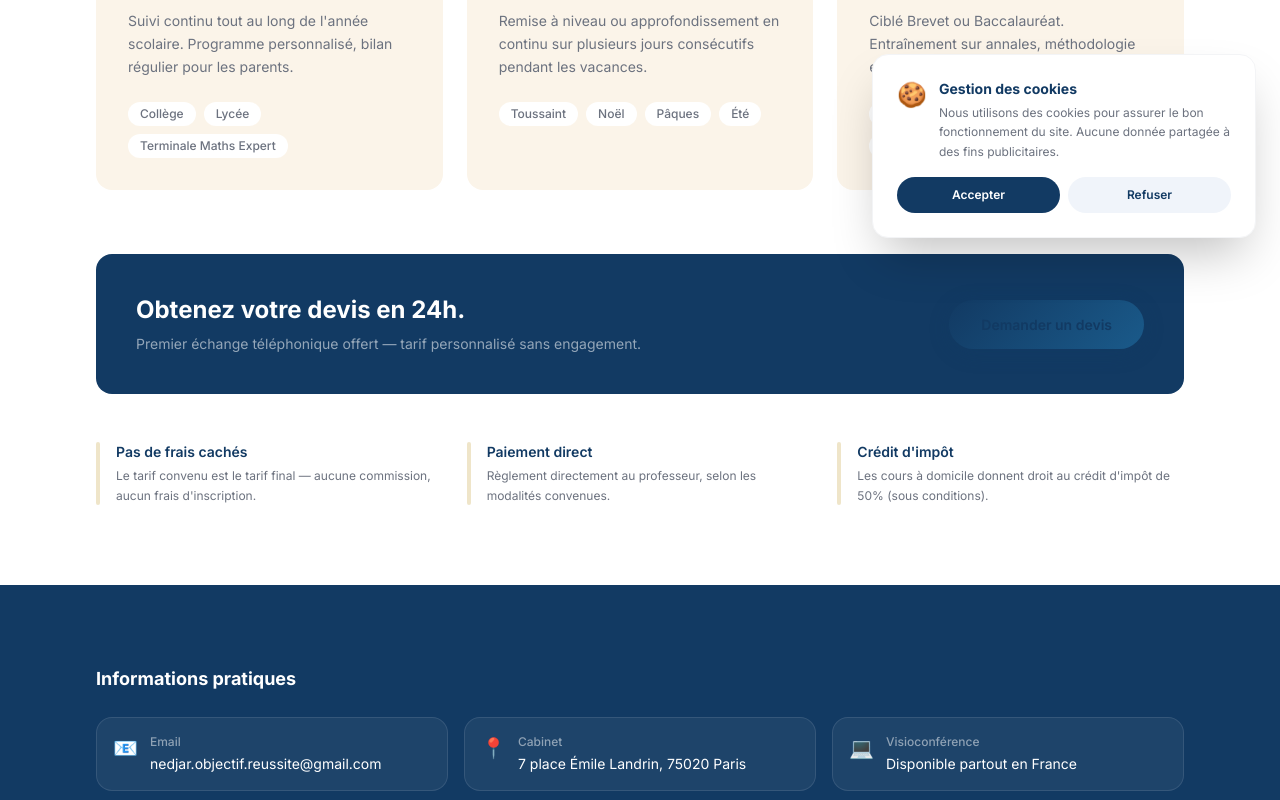
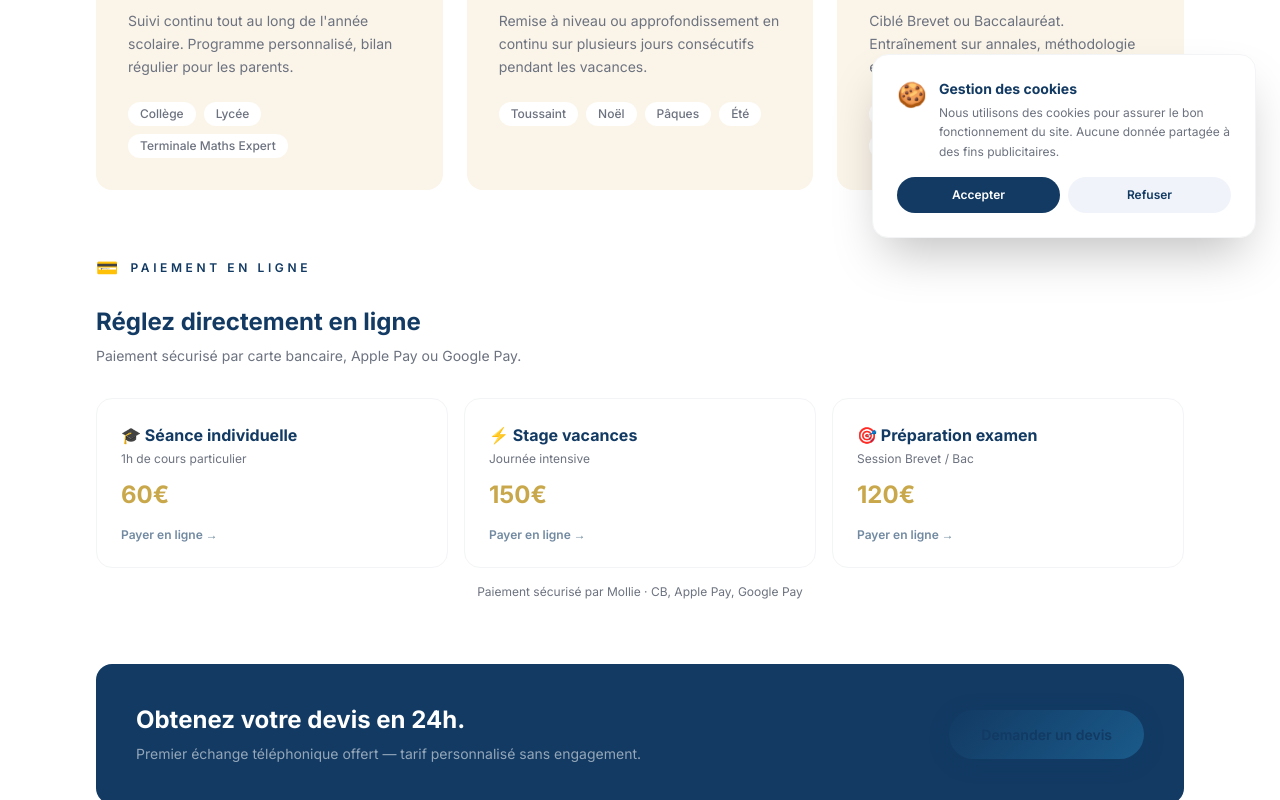
Before and after one commit to aedenmathias5-beep/Ahmed-Ned, a Next.js app: page /tarifs in a window 1280 px wide. Shown: the part 538-1338 px from the top of the page. Built offline with nearby package versions, Linux system fonts and the light colour scheme; no server answers; a web font is replaced by a local one.

Commit message:
Intégration Mollie — paiement en ligne (CB, Apple Pay, Google Pay)

```diff
--- /dev/null
+++ b/app/api/payment/route.ts
@@ -0,0 +1,29 @@
+import { createMollieClient } from '@mollie/api-client'
+import { NextRequest, NextResponse } from 'next/server'
+
+const mollie = createMollieClient({ apiKey: process.env.MOLLIE_API_KEY! })
+
+export async function POST(req: NextRequest) {
+  try {
+    const { amount, description } = await req.json()
+
+    if (!amount || !description) {
+      return NextResponse.json({ error: 'Paramètres manquants' }, { status: 400 })
+    }
+
+    const baseUrl = process.env.NEXT_PUBLIC_BASE_URL ?? 'https://monpetitgenie.io'
+
+    const payment = await mollie.payments.create({
+      amount: { currency: 'EUR', value: amount },
+      description,
+      redirectUrl: `${baseUrl}/merci`,
+      webhookUrl: `${baseUrl}/api/webhook`,
+      method: ['creditcard', 'applepay', 'googlepay'],
+    })
+
+    return NextResponse.json({ checkoutUrl: payment.getCheckoutUrl() })
+  } catch (error) {
+    console.error('Erreur Mollie payment:', error)
+    return NextResponse.json({ error: 'Erreur lors de la création du paiement' }, { status: 500 })
+  }
+}
--- /dev/null
+++ b/app/api/webhook/route.ts
@@ -0,0 +1,26 @@
+import { createMollieClient } from '@mollie/api-client'
+import { NextRequest, NextResponse } from 'next/server'
+
+const mollie = createMollieClient({ apiKey: process.env.MOLLIE_API_KEY! })
+
+export async function POST(req: NextRequest) {
+  try {
+    const body = await req.formData()
+    const paymentId = body.get('id') as string
+
+    if (!paymentId) {
+      return NextResponse.json({ error: 'ID manquant' }, { status: 400 })
+    }
+
+    const payment = await mollie.payments.get(paymentId)
+
+    if (payment.status === 'paid') {
+      console.log('✅ Paiement confirmé :', payment.id, payment.description)
+    }
+
+    return NextResponse.json({ received: true })
+  } catch (error) {
+    console.error('Erreur webhook Mollie:', error)
+    return NextResponse.json({ error: 'Erreur webhook' }, { status: 500 })
+  }
+}
--- /dev/null
+++ b/app/merci/page.tsx
@@ -0,0 +1,40 @@
+import type { Metadata } from 'next'
+import Link from 'next/link'
+import Header from '@/components/Header'
+import Footer from '@/components/Footer'
+
+export const metadata: Metadata = {
+  title: 'Paiement confirmé — Maths Connections',
+  description: 'Votre paiement a bien été reçu. M. Nedjar vous contactera sous 24h.',
+  robots: { index: false, follow: false },
+}
+
+export default function MerciPage() {
+  return (
+    <>
+      <Header />
+      <main className="flex flex-col items-center justify-center min-h-screen text-center px-6 py-24">
+        <div className="max-w-lg">
+          <div className="w-20 h-20 bg-green-50 rounded-full flex items-center justify-center mx-auto mb-8">
+            <span className="text-4xl">✅</span>
+          </div>
+          <h1 className="font-display text-4xl text-navy font-bold mb-4">
+            Paiement confirmé !
+          </h1>
+          <p className="text-lg text-muted leading-relaxed mb-8">
+            Merci pour votre règlement. M. Nedjar vous contactera sous 24h pour confirmer
+            le créneau et les modalités de la séance.
+          </p>
+          <div className="bg-cream rounded-2xl p-6 mb-8 text-sm text-muted">
+            <p>Une confirmation vous sera envoyée par email.</p>
+            <p className="mt-1">En cas de question : <a href="mailto:nedjar.objectif.reussite@gmail.com" className="text-navy font-medium hover:underline">nedjar.objectif.reussite@gmail.com</a></p>
+          </div>
+          <Link href="/" className="btn-primary bg-navy text-white hover:bg-navy/90">
+            Retour à l&apos;accueil
+          </Link>
+        </div>
+      </main>
+      <Footer />
+    </>
+  )
+}
--- a/app/tarifs/page.tsx
+++ b/app/tarifs/page.tsx
@@ -2,6 +2,7 @@ import type { Metadata } from 'next'
 import Header from '@/components/Header'
 import Footer from '@/components/Footer'
 import CookieConsent from '@/components/CookieConsent'
+import PaiementButtons from '@/components/PaiementButtons'
 
 const siteUrl = process.env.NEXT_PUBLIC_SITE_URL ?? 'https://monpetitgenie.io'
 
@@ -69,6 +70,16 @@ export default function Tarifs() {
               ))}
             </div>
 
+            <div className="mb-16">
+              <div className="flex items-center gap-3 mb-6">
+                <span className="text-lg">💳</span>
+                <span className="text-navy text-xs tracking-[0.3em] uppercase font-semibold">Paiement en ligne</span>
+              </div>
+              <h2 className="text-2xl font-bold text-navy mb-2">Réglez directement en ligne</h2>
+              <p className="text-muted text-sm mb-8">Paiement sécurisé par carte bancaire, Apple Pay ou Google Pay.</p>
+              <PaiementButtons />
+            </div>
+
             <div className="bg-navy p-10 rounded-2xl flex flex-col md:flex-row items-start md:items-center gap-8">
               <div className="flex-1">
                 <p className="text-2xl text-white mb-2 font-bold">Obtenez votre devis en 24h.</p>
--- /dev/null
+++ b/components/PaiementButtons.tsx
@@ -0,0 +1,78 @@
+'use client'
+
+import { useState } from 'react'
+
+const offres = [
+  {
+    label: '🎓 Séance individuelle',
+    subtitle: '1h de cours particulier',
+    amount: '60.00',
+    description: 'Cours particulier 1h — Mathématiques',
+  },
+  {
+    label: '⚡ Stage vacances',
+    subtitle: 'Journée intensive',
+    amount: '150.00',
+    description: 'Stage intensif vacances scolaires — Mathématiques',
+  },
+  {
+    label: '🎯 Préparation examen',
+    subtitle: 'Session Brevet / Bac',
+    amount: '120.00',
+    description: 'Préparation examen Brevet / Baccalauréat — Mathématiques',
+  },
+]
+
+export default function PaiementButtons() {
+  const [loading, setLoading] = useState<string | null>(null)
+  const [error, setError] = useState<string | null>(null)
+
+  const payer = async (amount: string, description: string) => {
+    setLoading(amount)
+    setError(null)
+    try {
+      const res = await fetch('/api/payment', {
+        method: 'POST',
+        headers: { 'Content-Type': 'application/json' },
+        body: JSON.stringify({ amount, description }),
+      })
+      const data = await res.json()
+      if (!res.ok || !data.checkoutUrl) {
+        throw new Error(data.error ?? 'Erreur inconnue')
+      }
+      window.location.href = data.checkoutUrl
+    } catch (err) {
+      setError('Une erreur est survenue. Veuillez réessayer ou nous contacter directement.')
+      setLoading(null)
+    }
+  }
+
+  return (
+    <div>
+      <div className="grid sm:grid-cols-3 gap-4 mb-4">
+        {offres.map((o) => (
+          <button
+            key={o.amount}
+            onClick={() => payer(o.amount, o.description)}
+            disabled={loading !== null}
+            className="group relative bg-white border border-gray-100 rounded-2xl p-6 text-left hover:border-gold/50 hover:shadow-lg transition-all duration-300 card-premium disabled:opacity-60 disabled:cursor-not-allowed"
+          >
+            <div className="absolute top-0 left-0 w-full h-1 bg-gradient-to-r from-navy via-gold to-navy opacity-0 group-hover:opacity-100 transition-opacity duration-500 rounded-t-2xl" />
+            <p className="text-base font-bold text-navy mb-1">{o.label}</p>
+            <p className="text-xs text-muted mb-3">{o.subtitle}</p>
+            <p className="text-2xl font-bold text-gold">{o.amount.replace('.00', '')}€</p>
+            <p className="mt-4 text-xs font-semibold text-navy/60 group-hover:text-navy transition-colors">
+              {loading === o.amount ? 'Redirection...' : 'Payer en ligne →'}
+            </p>
+          </button>
+        ))}
+      </div>
+      {error && (
+        <p className="text-red-500 text-sm text-center mt-2">{error}</p>
+      )}
+      <p className="text-xs text-muted text-center mt-3">
+        Paiement sécurisé par Mollie · CB, Apple Pay, Google Pay
+      </p>
+    </div>
+  )
+}
--- a/package.json
+++ b/package.json
@@ -8,6 +8,7 @@
     "start": "next start"
   },
   "dependencies": {
+    "@mollie/api-client": "^4.5.0",
     "next": "^14.2.35",
     "react": "^18",
     "react-dom": "^18",
```
Also changed, not shown: 1 other file (tests, documents, lock files or other folders).
